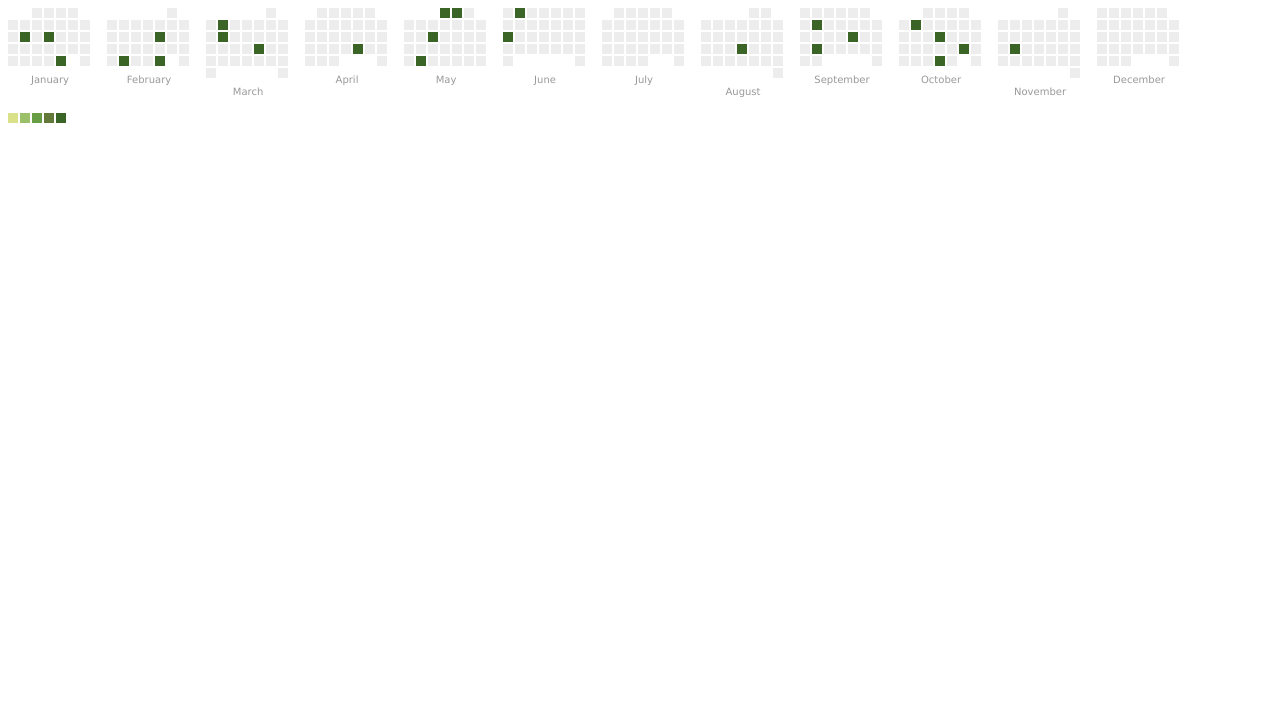
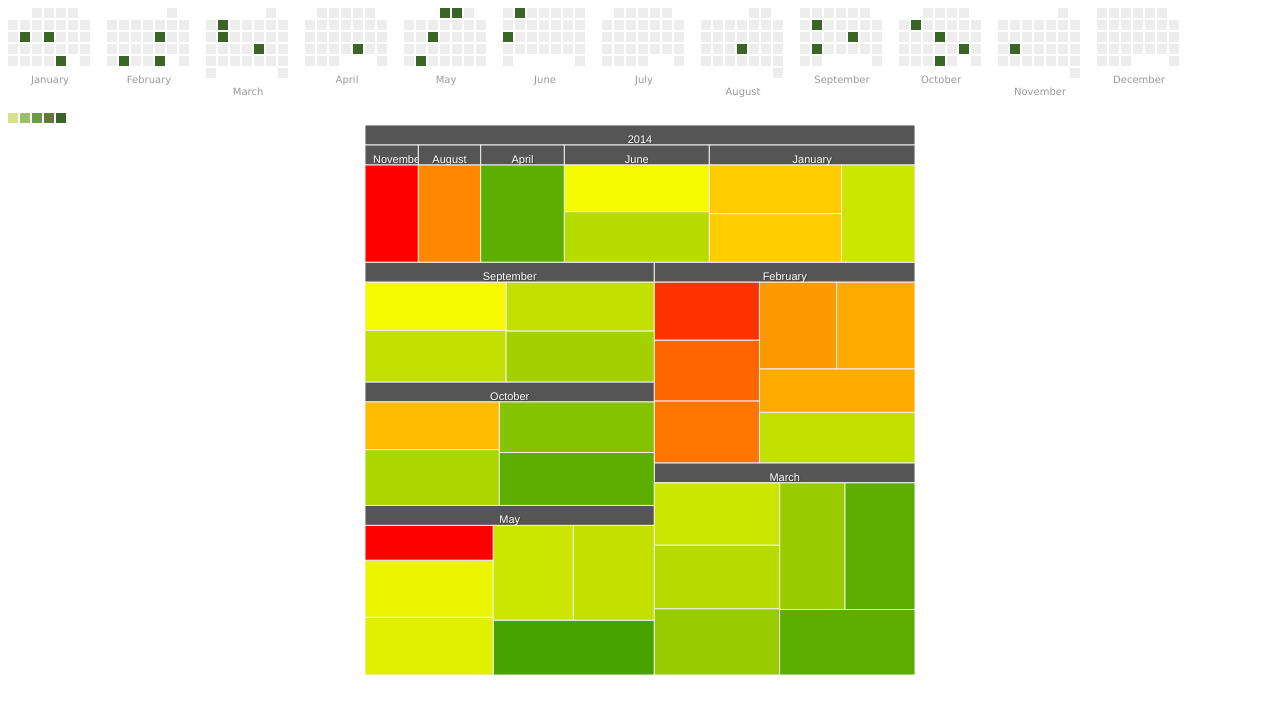
Before and after one commit to seanhui1/seanhui1.github.io, a plain HTML site: page index.html in a window 1280 px wide. Drawn offline with nearby package versions, Linux system fonts and the light colour scheme.

Commit message:
revert back

```diff
--- a/index.html
+++ b/index.html
@@ -4,9 +4,48 @@
 <script src = "js/cal-heatmap.min.js"></script>
 <link href="css/cal-heatmap.css" rel="stylesheet"/>
 <html>
+<style type="text/css">
+        #body {
+            overflow: hidden;
+            margin: 0;
+            font-size: 12px;
+            font-family: "Helvetica Neue", Helvetica;
+            z-index: 1;
+            display: block;
+            font-size: 26px;
+            font-weight: 200;
+            text-shadow: 0 1px 0 #fff;
+            overflow: hidden;
+             pointer-events: all;
+            cursor: pointer;
+            stroke: #EEEEEE;
+             display: block;
+            margin: auto;
+             color: #FFFFFF;
+            text-shadow: 1px 1px 1px rgba(0, 0, 0, 0.3);
+            -webkit-text-shadow: 1px 1px 1px rgba(0, 0, 0, 0.3);
+            -moz-text-shadow: 1px 1px 1px rgba(0, 0, 0, 0.3);
+            background: transparent;
+            margin: 2px;
+            white-space: pre;
+            overflow: hidden;
+            text-overflow: ellipsis;
+            text-shadow: 1px 1px 1px rgba(0, 0, 0, 0.3);
+            -webkit-text-shadow: 1px 1px 1px rgba(0, 0, 0, 0.3);
+            -moz-text-shadow: 1px 1px 1px rgba(0, 0, 0, 0.3);
+             white-space: pre-wrap;
+            text-align: center;
+            text-overflow: ellipsis;
+             font-size: 11px;
+            cursor: pointer
+        }
 
+
+    </style>
 <body>
 	<div id="cal-heatmap"></div>
+	<div id="body"></div>
 </body>
 </html>
 <script src ="js/gamerguru.js"></script>
+<script src ="js/treemap.js"></script>
```
